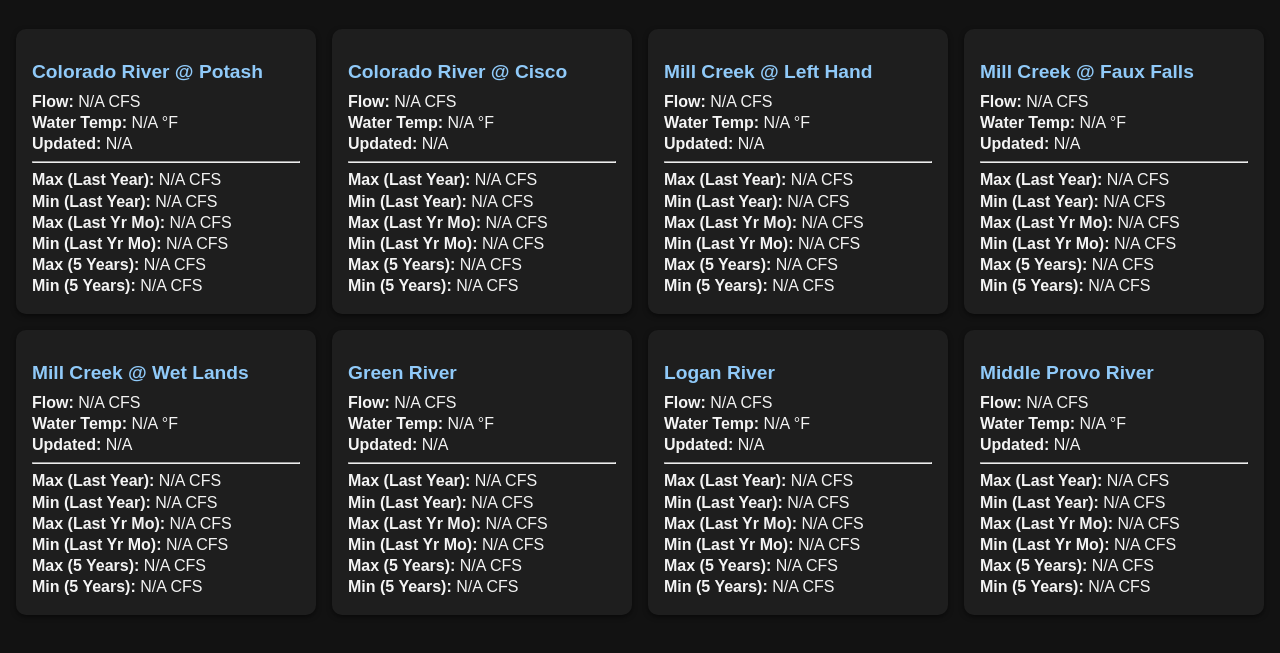
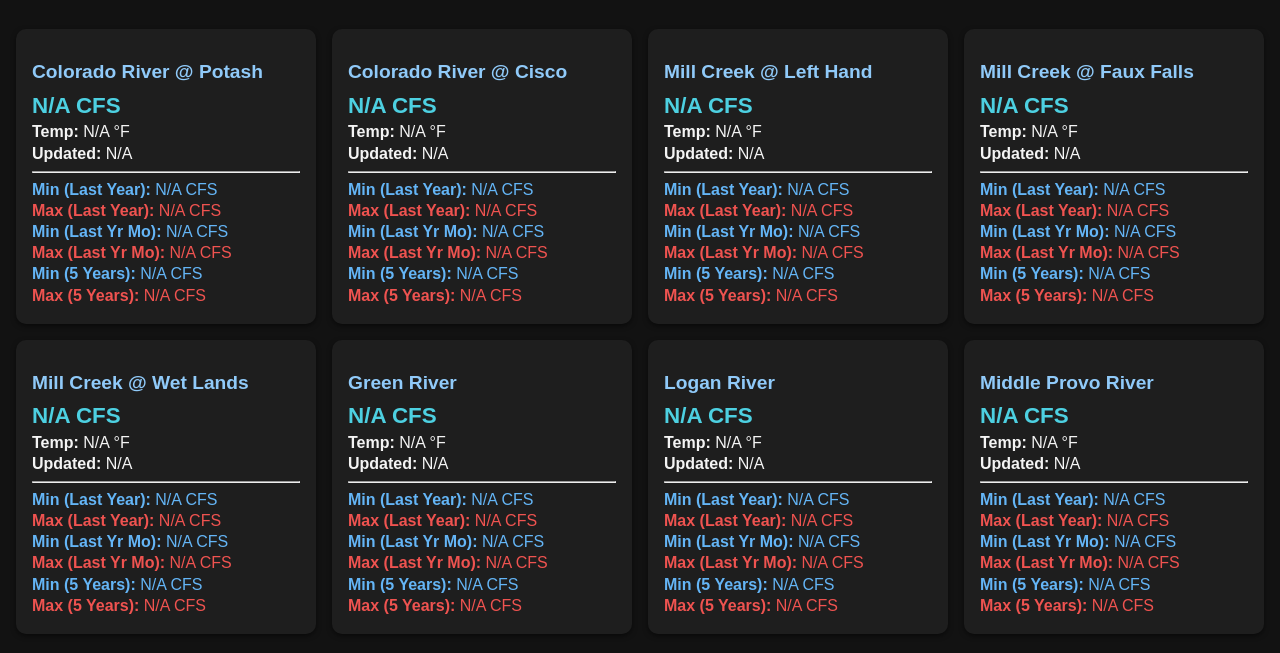
Before and after one commit to 321jer/riverflow, a plain HTML site: page index.html in a window 1280 px wide. Shown: the part 77-730 px from the top of the page. Drawn offline with Linux system fonts and the light colour scheme; no server answers.

Commit message:
Update index.html

```diff
--- a/index.html
+++ b/index.html
@@ -37,6 +37,17 @@
     }
     .metric {
       margin: 0.2em 0;
+    }
+    .highlight-flow {
+      font-size: 1.4em;
+      font-weight: bold;
+      color: #4dd0e1;
+    }
+    .min {
+      color: #64b5f6;
+    }
+    .max {
+      color: #ef5350;
     }
   </style>
 </head>
@@ -90,10 +101,10 @@
           if (!arr || !arr.length) return 'N/A';
           const sorted = [...arr].sort((a, b) => a - b);
           const idx = Math.floor(p * sorted.length);
-          return sorted[idx].toFixed(2);
+          return sorted[idx].toLocaleString();
         };
 
-        const getMax = (arr) => (arr && arr.length ? Math.max(...arr).toFixed(2) : 'N/A');
+        const getMax = (arr) => (arr && arr.length ? Math.max(...arr).toLocaleString() : 'N/A');
 
         const yearData = extractValue(await yearRes.json());
         const monthData = extractValue(await monthRes.json());
@@ -115,23 +126,25 @@
     }
 
     function renderTile(name, flow, timestamp, temp, maxYear, minYear, maxMonth, minMonth, max5, min5, index) {
-      const localTime = timestamp ? new Date(timestamp).toLocaleString('en-US', { timeZone: 'America/Denver' }) : 'N/A';
+      const localTime = timestamp ? new Date(timestamp).toLocaleString('en-US', { timeZone: 'America/Denver', hour: 'numeric', minute: 'numeric', month: 'short', day: 'numeric' }) : 'N/A';
+
+      const flowDisplay = flow !== 'N/A' ? parseFloat(flow).toLocaleString() : 'N/A';
 
       const tile = document.createElement('div');
       tile.className = 'tile';
       tile.style.setProperty('--order', index);
       tile.innerHTML = `
         <h2>${name}</h2>
-        <div class="metric"><strong>Flow:</strong> ${flow ?? 'N/A'} CFS</div>
-        <div class="metric"><strong>Water Temp:</strong> ${temp ?? 'N/A'} °F</div>
+        <div class="metric highlight-flow">${flowDisplay} CFS</div>
+        <div class="metric"><strong>Temp:</strong> ${temp ?? 'N/A'} °F</div>
         <div class="metric"><strong>Updated:</strong> ${localTime}</div>
         <hr>
-        <div class="metric"><strong>Max (Last Year):</strong> ${maxYear ?? 'N/A'} CFS</div>
-        <div class="metric"><strong>Min (Last Year):</strong> ${minYear ?? 'N/A'} CFS</div>
-        <div class="metric"><strong>Max (Last Yr Mo):</strong> ${maxMonth ?? 'N/A'} CFS</div>
-        <div class="metric"><strong>Min (Last Yr Mo):</strong> ${minMonth ?? 'N/A'} CFS</div>
-        <div class="metric"><strong>Max (5 Years):</strong> ${max5 ?? 'N/A'} CFS</div>
-        <div class="metric"><strong>Min (5 Years):</strong> ${min5 ?? 'N/A'} CFS</div>
+        <div class="metric min"><strong>Min (Last Year):</strong> ${minYear ?? 'N/A'} CFS</div>
+        <div class="metric max"><strong>Max (Last Year):</strong> ${maxYear ?? 'N/A'} CFS</div>
+        <div class="metric min"><strong>Min (Last Yr Mo):</strong> ${minMonth ?? 'N/A'} CFS</div>
+        <div class="metric max"><strong>Max (Last Yr Mo):</strong> ${maxMonth ?? 'N/A'} CFS</div>
+        <div class="metric min"><strong>Min (5 Years):</strong> ${min5 ?? 'N/A'} CFS</div>
+        <div class="metric max"><strong>Max (5 Years):</strong> ${max5 ?? 'N/A'} CFS</div>
       `;
       dashboard.appendChild(tile);
     }
```
